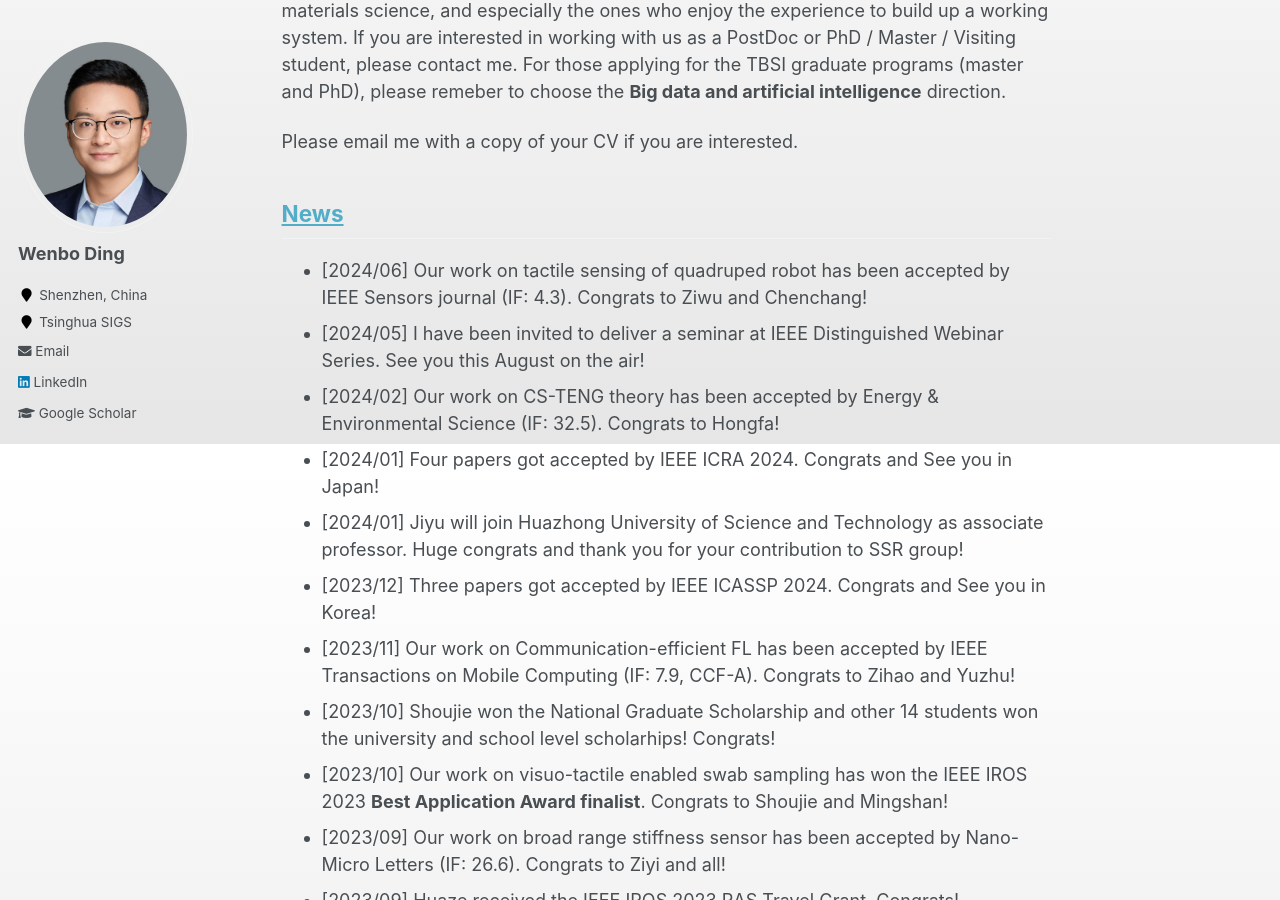
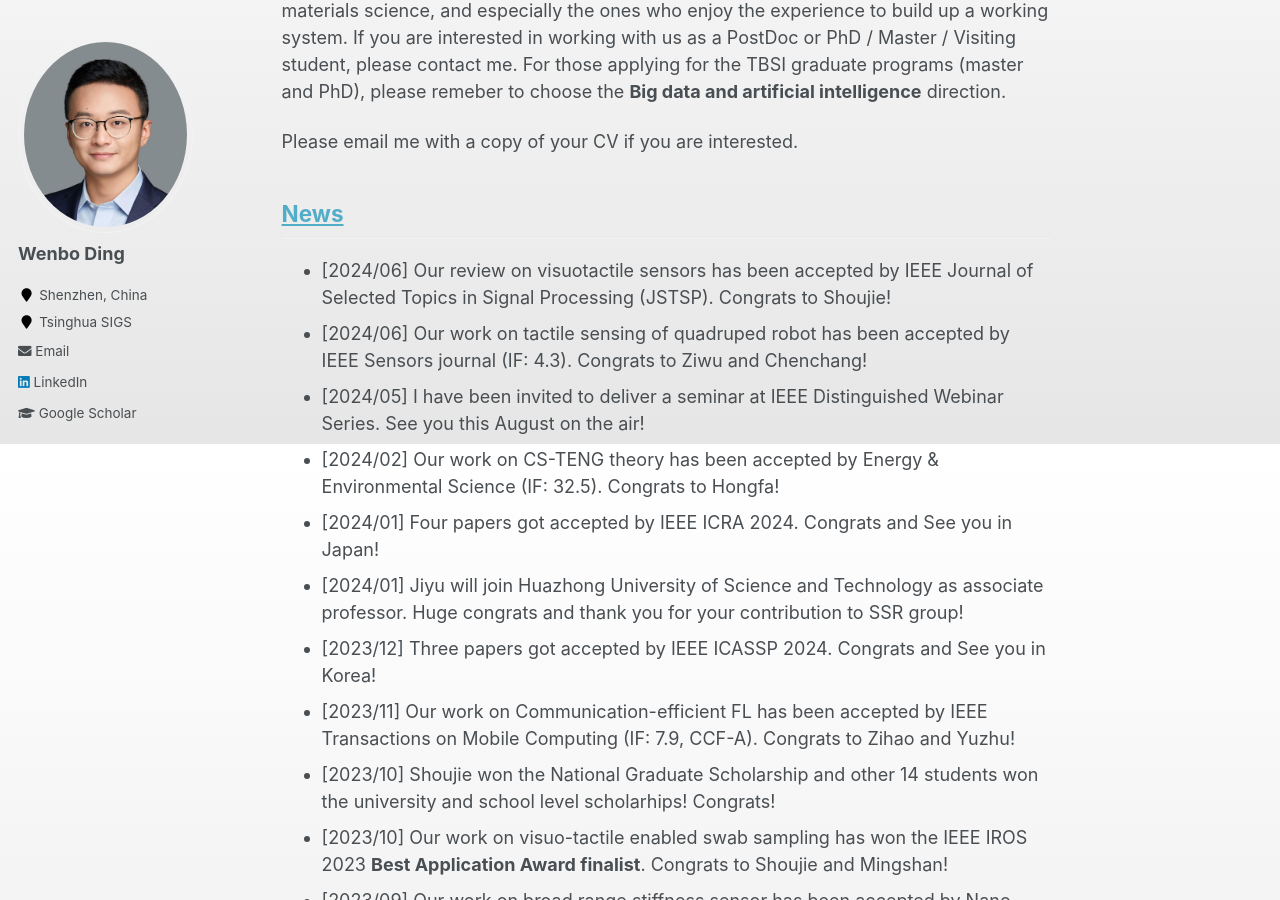
Before and after one commit to whenboy07/whenboy07.github.io, a Jekyll site: the page built from _pages/about.md, in a window 1280 px wide and 900 px high, scrolled down 1356 px. Built offline with Jekyll 4.4.1, drawn with Linux system fonts in a browser that asks for light colours.

Commit message:
update news

```diff
--- a/_pages/about.md
+++ b/_pages/about.md
@@ -34,6 +34,7 @@ Please email me with a copy of your CV if you are interested.
 <!-- Visit [Opportunities](/opportunities/) for all the opportunities. -->
 
 ## [News](/news/)
+* [2024/06] Our review on visuotactile sensors has been accepted by IEEE Journal of Selected Topics in Signal Processing (JSTSP). Congrats to Shoujie!
 * [2024/06] Our work on tactile sensing of quadruped robot has been accepted by IEEE Sensors journal (IF: 4.3). Congrats to Ziwu and Chenchang!
 * [2024/05] I have been invited to deliver a seminar at IEEE Distinguished Webinar Series. See you this August on the air!
 * [2024/02] Our work on CS-TENG theory has been accepted by Energy & Environmental Science (IF: 32.5). Congrats to Hongfa!
```
Also changed, not shown: _pages/news.md (+1 -0 lines).
